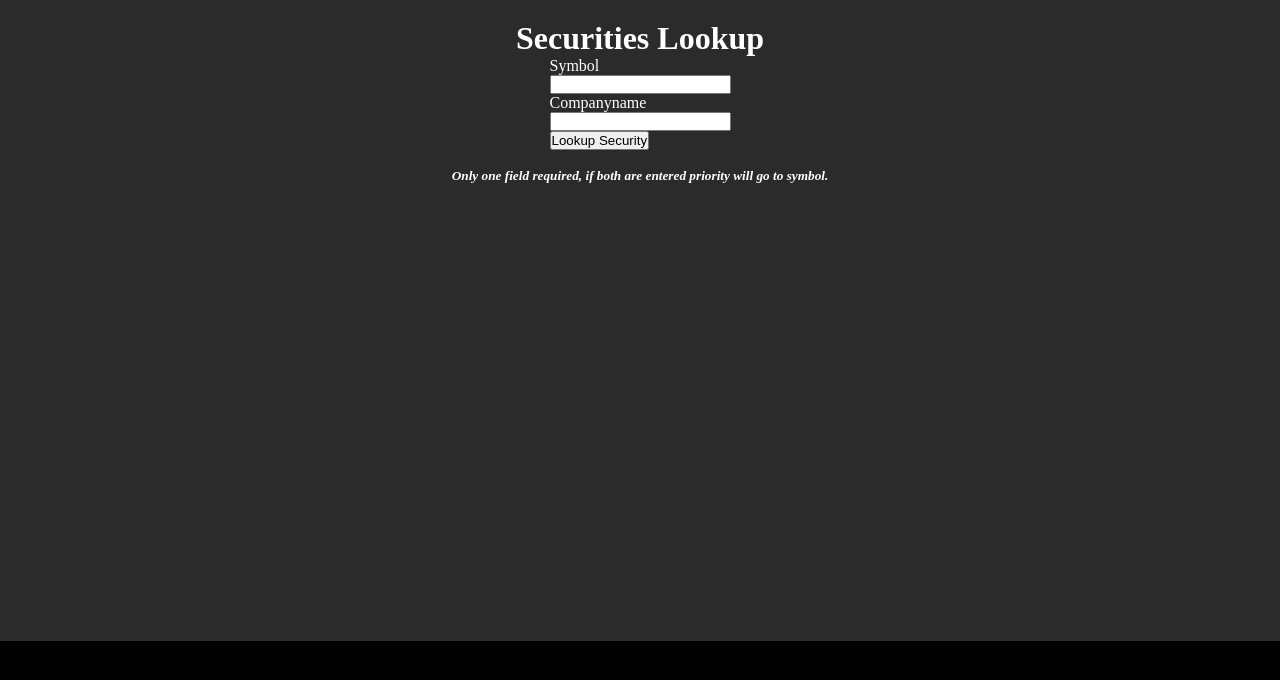
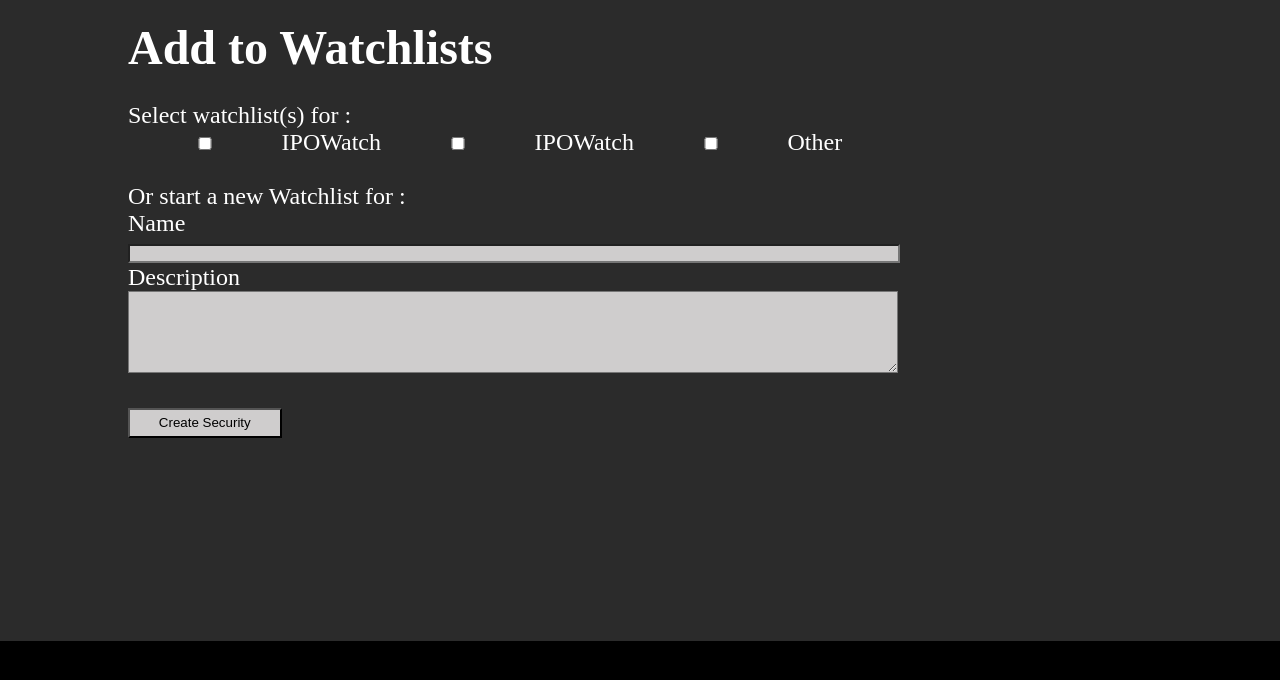
Before and after one commit to dhintz89/stock-stack, a Rails app: page /securities/new in a window 1280 px wide. Shown: the part 120-800 px from the top of the page. Run offline with Rails 7, Linux system fonts and the light colour scheme; a user stored in the database is signed in; data comes from the database, SQL or seed files in the repository.

Commit message:
separate find & show for securities to add functionality for add & create

```diff
--- a/app/assets/stylesheets/application.css
+++ b/app/assets/stylesheets/application.css
@@ -135,6 +135,16 @@
     background-color: #CFCDCD;
 }
 
+.form input[type=checkbox] {
+    width: 15%;
+}
+
+.form textarea {
+    width: 75%;
+    height: 6em;
+    background-color: #CFCDCD;
+}
+
 .form input.submit-btn {
     width: 15%;
     height: 30px
--- a/app/controllers/application_controller.rb
+++ b/app/controllers/application_controller.rb
@@ -1,7 +1,5 @@
 class ApplicationController < ActionController::Base
     include SessionsHelper
-
-    # Salesforce = StockQuote::Stock.quote("CRM") will create an instance of a Stock and assign to "Salesforce"
 
     def welcome
     end
--- a/app/controllers/securities_controller.rb
+++ b/app/controllers/securities_controller.rb
@@ -4,8 +4,16 @@
         @securities = current_user.securities.uniq
     end
 
+    def find
+        @security = Security.new
+    end
+
     def new
-        @security = Security.new
+        if !params[:sec_id].nil? && !params[:sec_id].empty?
+            @security = Security.find(params[:sec_id])
+        else
+            @security ||= Security.new(flash[:passed_sec])
+        end
     end
 
     def create
@@ -19,6 +27,7 @@
             @security.save
             redirect_to security_path(@security), alert: "Security data has been updated successfully"
         else
+            flash[:alert] = "Security Symbol not found - could not update"
             render 'securities/show'
         end
     end
@@ -33,8 +42,9 @@
         if params.include?(:security)
             @security = Security.look_up_security(security_params)
             if !@security.class.eql?(Security)
-                redirect_to new_security_path, alert: @security
+                redirect_to securities_find_path, alert: @security
             else
+                flash[:passed_sec] = @security
                 render action: :show
             end
         else
--- a/app/controllers/watchlists_controller.rb
+++ b/app/controllers/watchlists_controller.rb
@@ -3,6 +3,12 @@
     # include securities as child objects in index and/or show page  (index - watchlist_securities.each....)
     # include function to build new watchlist - enter name/desc - then enter company symbols
 
+    # refresh watchlist -> watchlist_securities.each update(...)
+    # flow: user views a security -> @security = security.new(...)       user then adds to a watchlist -> @security.watchlist = ... | @security.save
+
+    def new
+
+    end
 
     def destroy
         @watchlist = Watchlist.find(params[:id])
--- a/app/models/security.rb
+++ b/app/models/security.rb
@@ -1,6 +1,7 @@
 class Security < ApplicationRecord
     has_many :watchlists
     has_many :users, through: :watchlists
+    accepts_nested_attributes_for :watchlists
 
     validates :symbol, :companyName, presence: true
 
--- a/app/views/securities/index.html.erb
+++ b/app/views/securities/index.html.erb
@@ -27,4 +27,4 @@
     <% end %>
 </table>
 
-<%= link_to "Add a new Security", new_security_path %>
+<%= link_to "Add a new Security", securities_find_path %>
--- a/app/views/securities/new.html.erb
+++ b/app/views/securities/new.html.erb
@@ -1,13 +1,16 @@
-<%= alert %>
-
-<h1>Securities Lookup</h1>
-
-<%= form_with model: @security, url: './show', local: true do |f| %>
-    <p><%= f.label :symbol %></p>
-    <%= f.text_field :symbol %>
-    <p><%= f.label :companyName %></p>
-    <%= f.text_field :companyName %><br>
-    <%= f.submit value: "Lookup Security", class: 'submit-btn' %>
+<div class='form'><h1>Add to Watchlists</h1><br>
+<%= form_for @security do |f| %>
+    <p><%= f.label "Select Watchlist(s) for #{@security.symbol}:" %></p>
+    <%= f.collection_check_boxes :watchlists, current_user.watchlists.all, :id, :name %>
+    <br><br>
+    <p><%= f.label :new_watchlist, "Or start a new Watchlist for #{@security.symbol}:" %></p>
+    <%= f.fields_for :watchlists, @security.watchlists.build do |wl| %>
+        <p><%= wl.label :name %></p>
+        <%= wl.text_field :name %>
+        <p><%= wl.label :description %></p>
+        <%= wl.text_area :description %>
+    <% end %>
+    <br><br>
+    <%= f.submit class: 'submit-btn' %>
 <% end %>
-<br>
-<h5><i>Only one field required, if both are entered priority will go to symbol.</i></h5>
+</div>
--- a/config/routes.rb
+++ b/config/routes.rb
@@ -1,6 +1,7 @@
 Rails.application.routes.draw do
   # For details on the DSL available within this file, see http://guides.rubyonrails.org/routing.html
   root 'application#welcome'
+  get '/securities/find' => 'securities#find'
   resources :users, except: [:index]
   resources :securities, :watchlists
   post '/securities/show' => 'securities#show'
```
Also changed, not shown: app/views/securities/find.html.erb (added, +13 -0 lines), app/views/securities/show.html.erb (+11 -7 lines).
